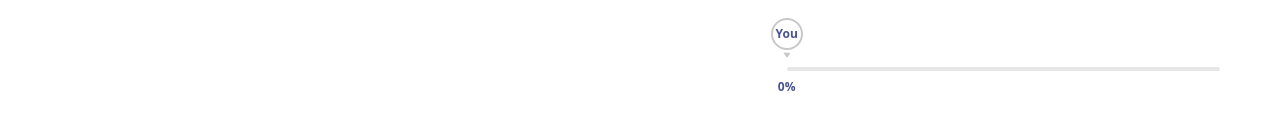
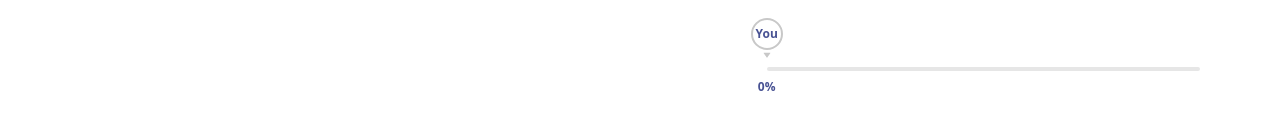
Before and after one commit to Moussa-sabah/Courses-web, a Next.js app: page /course-details/1 in a window 1280 px wide. Shown: the part 197-334 px from the top of the page. Built offline with nearby package versions, Linux system fonts and the light colour scheme.

Commit message:
Add lg:mx-0 class to Progress

```diff
--- a/app/components/courseDetails/Progress.tsx
+++ b/app/components/courseDetails/Progress.tsx
@@ -14,7 +14,7 @@ export default function Progress() {
 
         <div
             style={{ background: `linear-gradient(to right,#6ABD8A ${progress}%, #E6E6E6 ${progress}%)` }}
-            className='relative md:w-full  h-1  rounded-full  mx-5'>
+            className='relative md:w-full  h-1  rounded-full  mx-5 lg:mx-0'>
             <div
                 style={{ left: `calc(${progress}% - 16px)` }}
                 className="absolute bottom-3 flex flex-col items-center gap-px   ">
```
